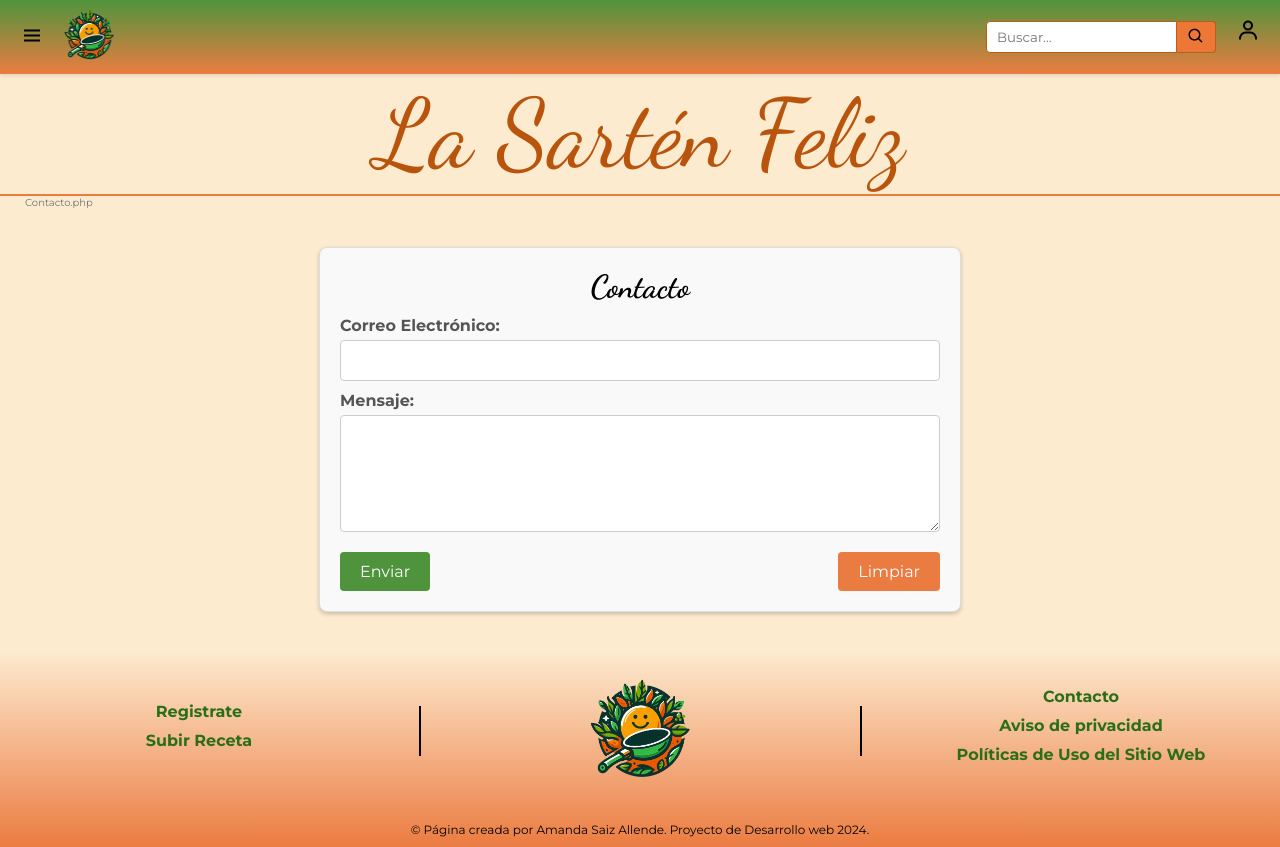
After one commit to AmandaSaiz/LaSartenfeliz, a PHP site: page /contacto.php in a window 1280 px wide. The commit adds this page. Run offline with PHP 8.4, Linux system fonts and the light colour scheme.

Commit message:
Index + Contacto + Construccion y cambios en archivos existentes

```diff
--- a/include/footer.php
+++ b/include/footer.php
@@ -5,7 +5,7 @@
     <meta charset="UTF-8">
     <meta name="viewport" content="width=device-width, initial-scale=1.0">
     <title>La Sartén Feliz</title>
-    <link rel="stylesheet" type="text/css" href="../views/footer.css">
+    <link rel="stylesheet" type="text/css" href="../views/footer.css?v=1.0">
 </head>
 
 <body>
@@ -14,8 +14,8 @@
     <footer>
         <div class="top-footer">
             <div class="div-left">
-                <a href="nuevaReceta.php">Subir Receta</a>
                 <a href="login.html">Registrate</a>
+                <a href="../public/construccion.php">Subir Receta</a>
             </div>
             <div class="divider"></div>
             <div class="div-center">
@@ -23,14 +23,14 @@
             </div>
             <div class="divider"></div>
             <div class="div-right">
-                <a href="">Aviso de privacidad</a>
-                <a href="">Políticas de Uso del Sitio Web</a>
-                <a href="contacto.php">Contacto</a>
+                <a href="../public/contacto.php">Contacto</a>
+                <a href="../public/construccion.php">Aviso de privacidad</a>
+                <a href="../public/construccion.php">Políticas de Uso del Sitio Web</a>
             </div>
         </div>
         <div class="bottom-footer">
             <div class="creator">
-                Página creada por Amanda Saiz Allende. Proyecto de Desarrollo web 2024.
+            © Página creada por Amanda Saiz Allende. Proyecto de Desarrollo web 2024.
             </div>
         </div>
     </footer>
--- a/include/header.php
+++ b/include/header.php
@@ -5,15 +5,14 @@
     <meta charset="UTF-8">
     <meta name="viewport" content="width=device-width, initial-scale=1.0">
     <title>La Sartén Feliz</title>
+    <!-- Import de Fonts -->
     <link rel="preconnect" href="https://fonts.googleapis.com">
     <link rel="preconnect" href="https://fonts.gstatic.com" crossorigin>
     <link href="https://fonts.googleapis.com/css2?family=Montserrat:wght@300;400;500;600;700&display=swap" rel="stylesheet">
-    <link rel="preconnect" href="https://fonts.googleapis.com">
-    <link rel="preconnect" href="https://fonts.gstatic.com" crossorigin>
-    <link href="https://fonts.googleapis.com/css2?family=Sevillana&display=swap" rel="stylesheet">
+    <link href="https://fonts.googleapis.com/css2?family=Dancing+Script:wght@400..700&display=swap" rel="stylesheet">
     <!-- Import de iconos -->
     <link href='https://unpkg.com/boxicons@2.1.4/css/boxicons.min.css' rel='stylesheet'>
-    <link rel="stylesheet" type="text/css" href="../views/header.css">
+    <link rel="stylesheet" type="text/css" href="../views/header.css?v=1.3">
 </head>
 
 <body>
@@ -21,26 +20,27 @@
     <header>
         <!-- Parte superior del encabezado -->
         <div class="top-header-container">
-            <!-- Menú desplegable -->
             <div class="menu-icon">
                 <i class='bx bx-menu'></i>
                 <nav class="dropdown-menu">
                     <ul>
-                        <li><a href=""></a>Entrantes</li>
-                        <li><a href=""></a>Platos principales</li>
-                        <li><a href=""></a>Postres</li>
-                        <li><a href=""></a>Cócteles</li>
+                        <li><a href="../public/construccion.php"></a>Entrantes</li>
+                        <li><a href="../public/construccion.php"></a>Platos principales</li>
+                        <li><a href="../public/construccion.php"></a>Postres</li>
+                        <li><a href="../public/construccion.php"></a>Cócteles</li>
                     </ul>
                 </nav>
             </div>
 
-            <!-- Barra de búsqueda -->
+            <div class="logo">
+                <img src="../recursos/logo.png" alt="Logo de la Sartén Feliz">
+            </div>
+
             <div class="search-bar">
                 <input type="text" placeholder="Buscar...">
                 <button><i class='bx bx-search'></i></button>
             </div>
 
-            <!-- Icono de inicio de sesión -->
             <div class="login-icon">
                 <a href="../public/login.html"><i class='bx bx-user'></i></a>
             </div>
@@ -48,9 +48,6 @@
 
         <!-- Parte inferior del encabezado -->
         <div class="bottom-header-container">
-            <div class="logo">
-                <img src="../recursos/logo.png" alt="Logo de la Sartén Feliz">
-            </div>
             <div class="page-title">
                 <h1>La Sartén Feliz</h1>
             </div>
--- /dev/null
+++ b/public/contacto.php
@@ -0,0 +1,41 @@
+<!DOCTYPE html>
+<html lang="en">
+
+<head>
+    <meta charset="UTF-8">
+    <meta name="viewport" content="width=device-width, initial-scale=1.0">
+    <link rel="stylesheet" type="text/css" href="../views/contacto.css?v=1.0">
+    <title>La Sarten Feliz</title>
+</head>
+
+<body>
+    <?php
+    require '../vendor/autoload.php';
+    include '../include/breadcrumbs.php';
+    include '../include/header.php';
+    ?>
+
+    <main>
+        <section class="contact-form-container">
+            <h2>Contacto</h2>
+            <form action="#" method="post">
+                <label for="email">Correo Electrónico:</label>
+                <input type="email" id="email" name="email" required>
+
+                <label for="message">Mensaje:</label>
+                <textarea id="message" name="message" rows="5" required></textarea>
+
+                <div class="form-buttons">
+                    <button type="submit">Enviar</button>
+                    <button type="reset">Limpiar</button>
+                </div>
+            </form>
+        </section>
+    </main>
+
+    <?php
+    include '../include/footer.php';
+    ?>
+</body>
+
+</html>
--- /dev/null
+++ b/views/contacto.css
@@ -0,0 +1,71 @@
+/* General styles for the contact form */
+.contact-form-container {
+    max-width: 600px;
+    margin: 0 auto;
+    padding: 20px;
+    background-color: #f9f9f9;
+    border: 1px solid #ddd;
+    border-radius: 8px;
+    box-shadow: 0 2px 4px rgba(0, 0, 0, 0.2);
+}
+
+.contact-form-container h2 {
+    text-align: center;
+    font-family: 'Dancing Script', cursive;
+    font-size: 2em;
+}
+
+.contact-form-container form {
+    display: flex;
+    flex-direction: column;
+}
+
+.contact-form-container label {
+    margin: 10px 0 5px;
+    font-weight: bold;
+    color: #555;
+}
+
+.contact-form-container input[type="email"],
+.contact-form-container textarea {
+    padding: 10px;
+    border: 1px solid #ccc;
+    border-radius: 4px;
+    font-size: 1em;
+    font-family: 'Montserrat', sans-serif;
+}
+
+.contact-form-container input[type="email"]:focus,
+.contact-form-container textarea:focus {
+    border-color: #4f943c;
+    outline: none;
+}
+
+.contact-form-container .form-buttons {
+    display: flex;
+    justify-content: space-between;
+    margin-top: 20px;
+}
+
+.contact-form-container button {
+    padding: 10px 20px;
+    border: none;
+    border-radius: 4px;
+    font-size: 1em;
+    cursor: pointer;
+    font-family: 'Montserrat', sans-serif;
+}
+
+.contact-form-container button[type="submit"] {
+    background-color: #4f943c;
+    color: white;
+}
+
+.contact-form-container button[type="reset"] {
+    background-color: #eb7c41;
+    color: white;
+}
+
+.contact-form-container button:hover {
+    opacity: 0.8;
+}
--- a/views/footer.css
+++ b/views/footer.css
@@ -5,8 +5,8 @@
 }
 
 footer {
-    background-color: #4f943c;
-    padding: 20px;
+    background: linear-gradient(to bottom,  #fdebd0 , #eb7c41);
+    padding: 10px;
     text-align: center;
 }
 
@@ -33,9 +33,6 @@
 }
 
 footer img {
-    border: 2px solid #ed7737;
-    border-radius: 100%;
-    background-color: #ffa347e9;
     padding: 5%;
     width: 100px;
     height: 100px;
@@ -44,12 +41,13 @@
 a {
     display: block;
     margin-bottom: 10px;
-    color: #b64306;
+    color: #2a6f17;
     text-decoration: none;
+    font-weight: bold;
 }
 
 a:hover {
-    color: #da6f35;
+    color: #b9540c;
     text-decoration: underline;
 }
 
--- a/views/header.css
+++ b/views/header.css
@@ -2,6 +2,10 @@
     padding: 0;
     margin: 0;
     font-family: 'Montserrat', sans-serif;
+}
+
+body {
+    background-color: #fdebd0;
 }
 
 /* Estilo de la parte de arriba del encabezado*/
@@ -11,6 +15,7 @@
     align-items: center;
     padding: 10px 20px;
     background-color: #4f943c;
+    background: linear-gradient(to bottom, #4f943c, #eb7c41);
     box-shadow: 0 2px 4px rgba(0, 0, 0, 0.1);
 }
 
@@ -76,6 +81,9 @@
 .search-bar button i {
     font-size: 18px;
 }
+.search-bar button:hover {
+    background-color: #b9540c;
+}
 
 /*Login*/
 .login-icon a {
@@ -92,8 +100,7 @@
     justify-content: space-between;
     align-items: center;
     padding: 10px;
-    border-top: 5px solid #ed7737;
-    border-bottom: 5px solid #ed7737;
+    border-bottom: 2px solid #eb7c41;
 }
 
 
@@ -102,19 +109,23 @@
     margin-left: 20px;
 }
 .logo img {
-    width: 100px;
-    height: 100px;
+    width: 50px;
+    height: 50px;
 }
 
 /* Titulo de la página */
 .page-title {
-    flex: 1;
-    text-align: center;
-    font-size: larger;
+    display: flex;
+    justify-content: center;
+    align-items: center;
+    height: 100px;
+    margin: 0 auto;
+}
+.page-title h1 {
+    font-family: 'Dancing Script', cursive;
+    font-size: 6em;
     color: #b9540c;
-    font-family: "Sevillana", cursive;
-    font-weight: 400;
-    font-style: normal;
+    font-weight: lighter;
 }
 
 /*Estilo de las rutas de navegación*/
@@ -124,7 +135,7 @@
 }
 .breadcrumbs a {
     text-decoration: none;
-    color: #b9540c;
+    color: #367026;
 }
 .breadcrumbs a:hover {
     text-decoration: underline;
```
Also changed, not shown: public/construccion.php (added, +39 -0 lines), public/index.php (+60 -1 lines), public/login.html (+6 -2 lines), views/contruccion.css (added, +41 -0 lines), views/index.css (+73 -0 lines), views/login.css (+14 -1 lines), recursos/bienvenido.png (added), recursos/coctel.png (added), recursos/entrantes.png (added), recursos/logo fondo blanco.jpeg (deleted), recursos/pagina_construccion.png (added), recursos/plato-principal.png (added), recursos/postres.png (added), 1 other file.
